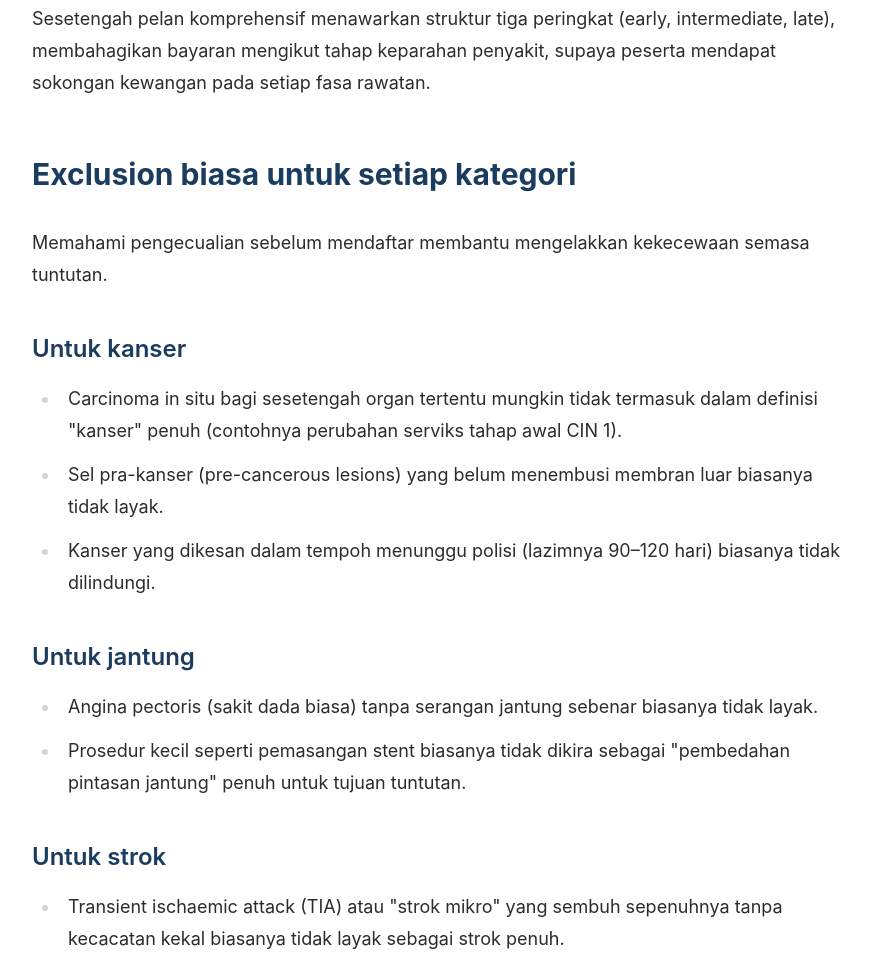
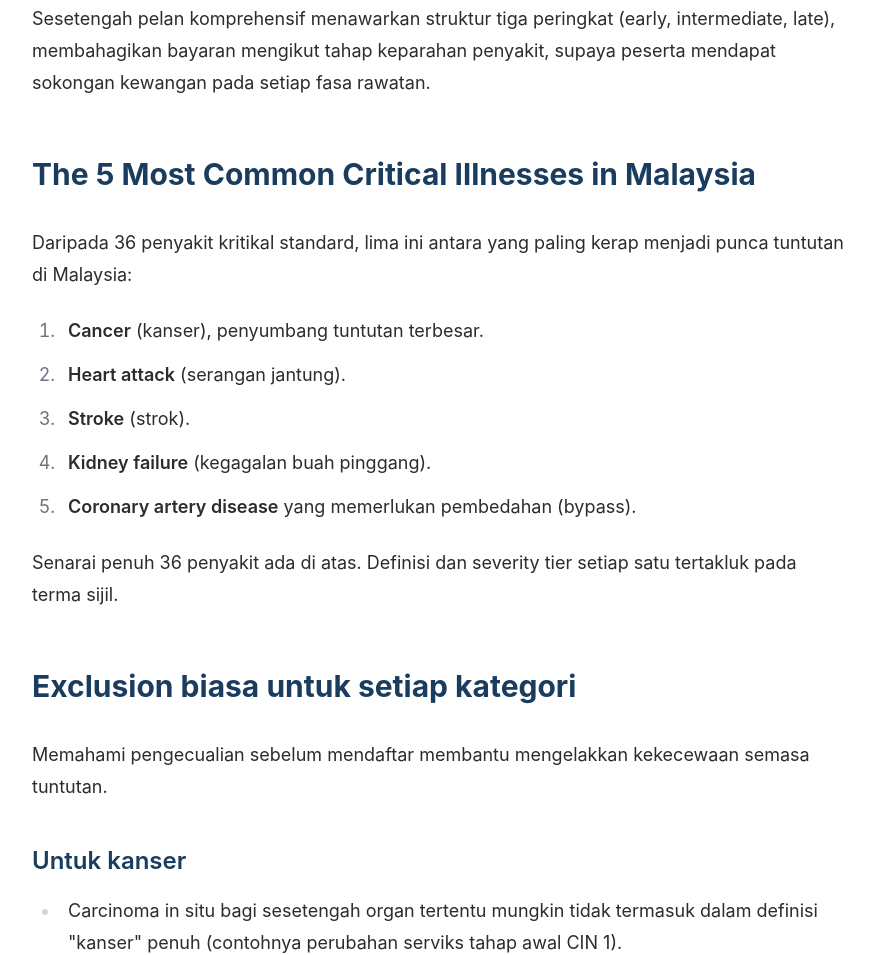
Before and after one commit to mcalpineally/takaful-care, a plain HTML site: page panduan/36-penyakit-kritikal-senarai-standard-malaysia/index.html in a window 1280 px wide. Shown: the part 4737-5692 px from the top of the page, without its empty margins (202-1076 px from the left). Drawn offline with Linux system fonts and the light colour scheme.

Commit message:
Add "5 most common critical illnesses in Malaysia" section (#20)
Quick win from the 7-day GSC audit: the query "top 5 critical illness in
malaysia" shows impressions at ~pos 55 with no dedicated section. Add a
short English-labelled H2 section to the existing 36-penyakit list page
(cancer, heart attack, stroke, kidney failure, coronary artery disease),
qualitative with no fabricated percentages. No new page; folded into the
existing list.


Claude-Session: https://claude.ai/code/session_01R5Ly9cPHgArWGeh36no2n2

Co-authored-by: Claude <noreply@anthropic.com>

```diff
--- a/panduan/36-penyakit-kritikal-senarai-standard-malaysia/index.html
+++ b/panduan/36-penyakit-kritikal-senarai-standard-malaysia/index.html
@@ -232,6 +232,10 @@ Kemaskini terakhir: 2026-05-23 </time>  </div> <img src="/images/featured/doktor
 <p>Sesetengah pelan membenarkan pengeluaran awal (biasanya 25–50% daripada jumlah perlindungan) apabila penyakit dikesan pada peringkat awal misalnya kanser peringkat awal atau keadaan kardiovaskular yang dikesan lebih awal. Pengeluaran ini membolehkan rawatan dimulakan segera tanpa menunggu keadaan menjadi lebih serius.</p>
 <h3 id="intermediate-stage-ci">Intermediate-stage CI</h3>
 <p>Sesetengah pelan komprehensif menawarkan struktur tiga peringkat (early, intermediate, late), membahagikan bayaran mengikut tahap keparahan penyakit, supaya peserta mendapat sokongan kewangan pada setiap fasa rawatan.</p>
+<h2 id="5-most-common-critical-illness">The 5 Most Common Critical Illnesses in Malaysia</h2>
+<p>Daripada 36 penyakit kritikal standard, lima ini antara yang paling kerap menjadi punca tuntutan di Malaysia:</p>
+<ol><li><strong>Cancer</strong> (kanser), penyumbang tuntutan terbesar.</li><li><strong>Heart attack</strong> (serangan jantung).</li><li><strong>Stroke</strong> (strok).</li><li><strong>Kidney failure</strong> (kegagalan buah pinggang).</li><li><strong>Coronary artery disease</strong> yang memerlukan pembedahan (bypass).</li></ol>
+<p>Senarai penuh 36 penyakit ada di atas. Definisi dan severity tier setiap satu tertakluk pada terma sijil.</p>
 <h2 id="exclusion-biasa-untuk-setiap-kategori">Exclusion biasa untuk setiap kategori</h2>
 <p>Memahami pengecualian sebelum mendaftar membantu mengelakkan kekecewaan semasa tuntutan.</p>
 <h3 id="untuk-kanser">Untuk kanser</h3>
```
